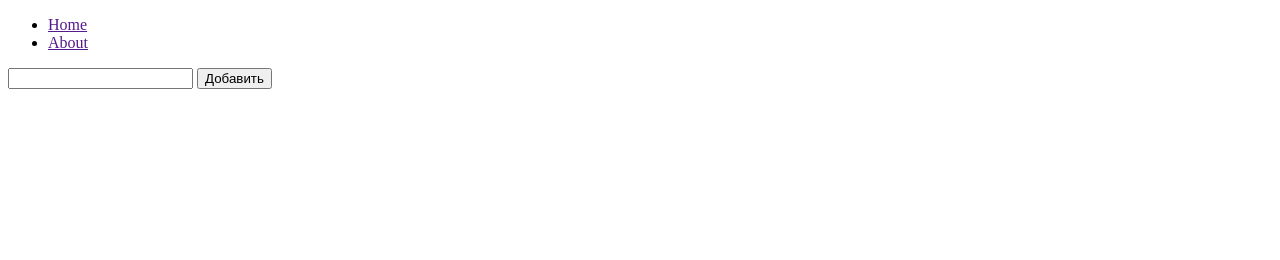
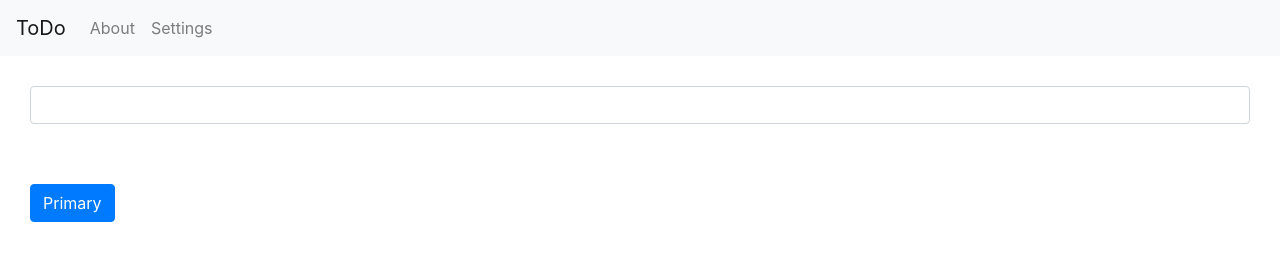
Before and after one commit to AlexanderBitagirov/JStodo, a plain HTML site: page index.html in a window 1280 px wide. Drawn offline with nearby package versions, Linux system fonts and the light colour scheme.

Commit message:
add  styles

```diff
--- a/index.html
+++ b/index.html
@@ -5,14 +5,30 @@
     <meta http-equiv='X-UA-Compatible' content='IE=edge'>
     <title>web1</title>
     <script src='main.js'></script>
+    <link rel="stylesheet" href="https://stackpath.bootstrapcdn.com/bootstrap/4.3.1/css/bootstrap.min.css" integrity="sha384-ggOyR0iXCbMQv3Xipma34MD+dH/1fQ784/j6cY/iJTQUOhcWr7x9JvoRxT2MZw1T" crossorigin="anonymous">
+    <link href="style.css" rel="stylesheet">
+
 </head>
 <body>
-    <ul>
-        <li><a href="">Home</a></li>
-        <li><a href="">About</a></li>
-     </ul>
-     <input type="text" id="form">
-     <button id="add">Добавить</button>
+    <nav class="navbar navbar-expand-lg navbar-light bg-light">
+        <a class="navbar-brand" href="#">ToDo</a>
+
+        <div class="collapse navbar-collapse" id="navbarNavDropdown">
+          <ul class="navbar-nav">
+            <li class="nav-item">
+              <a class="nav-link" href="#">About</a>
+            </li>
+            <li class="nav-item">
+              <a class="nav-link" href="#">Settings</a>
+            </li>
+          </ul>
+        </div>
+      </nav>
+
+    <div class="form"> <input type="text" class="form-control" id="form"> </div>
+    <div class="button"> <button type="button" class="btn btn-primary" id="add">Primary</button> </div>
+
      <div id="out"></div>
+
 </body>
 </html>
--- /dev/null
+++ b/style.css
@@ -0,0 +1,7 @@
+.form {
+    padding: 30px;
+}
+
+.button {
+    padding: 30px;
+}
```
